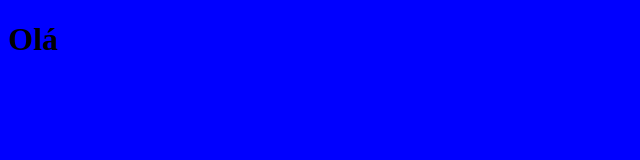
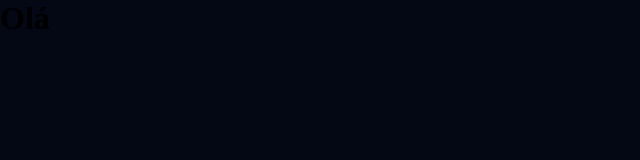
Before and after one commit to tauanecustodio/clone-disneyplus, a website: page index.html in a window 1280 px wide. Shown: the whole page, without its empty margins (0-640 px from the left). Drawn offline with nearby package versions, Linux system fonts and the light colour scheme; files that its build step writes are made by us from their sources.

Commit message:
style: create components

```diff
--- a/src/styles/main.sass
+++ b/src/styles/main.sass
@@ -1,4 +1,41 @@
-$bgColor: blue
+*
+    margin: 0
+    padding: 0
+    box-sizing: border-box
+
+$corDeFundo: #040714
+$corTextoPrincipal: #c0c0c0
+$corTextoSecundario: #f9f9f9
 
 body
-    background: $bgColor
+    background-color: $corDeFundo
+
+@mixin text($fontSize: 16px, $color: $corTextoPrincipal)
+    font-size: $fontSize
+    line-height: $fontSize + 10px
+    color: $color
+
+@mixin title($fontSize: 40px)
+    @include text($fontSize, $corTextoSecundario)
+
+// text
+.text--small
+    @include text(12px)
+.text
+    @include text
+.text--big
+    @include text(18px)
+
+// title
+.title--small
+    @include title(28px)
+.title
+    @include title
+.title--big
+    @include title(44px)
+
+// others
+.link-text
+    @include text(18px)
+    color: $corTextoSecundario
+    text-decoration: underline
```
